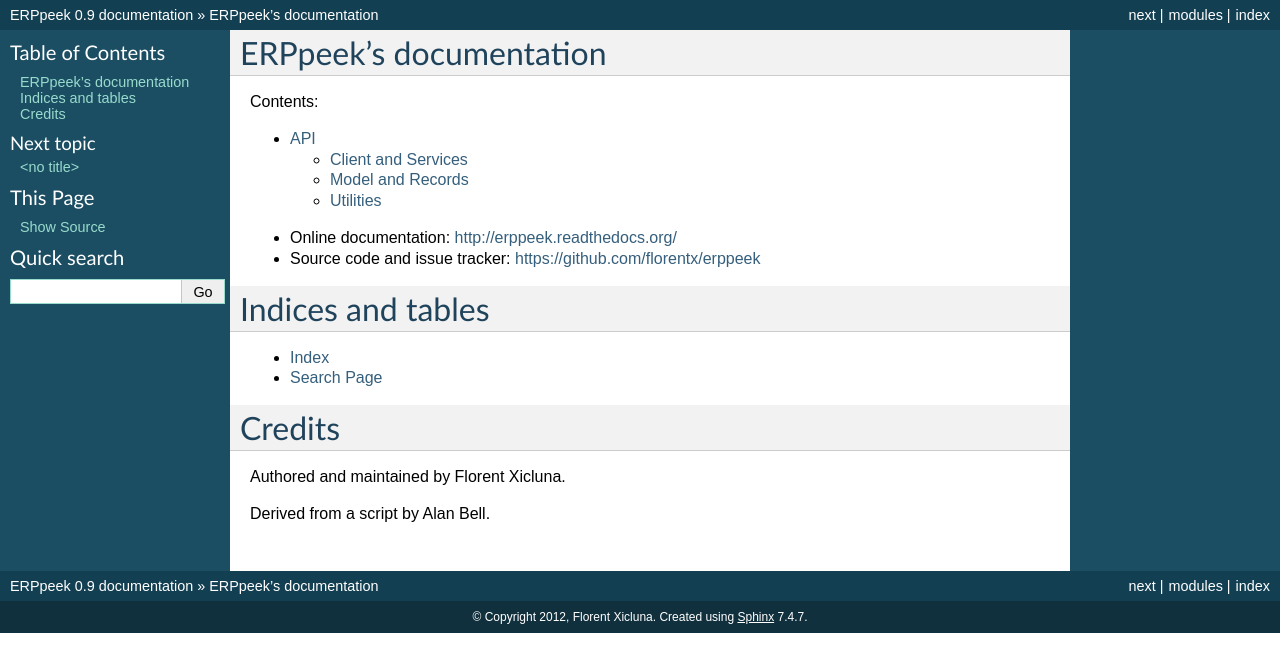
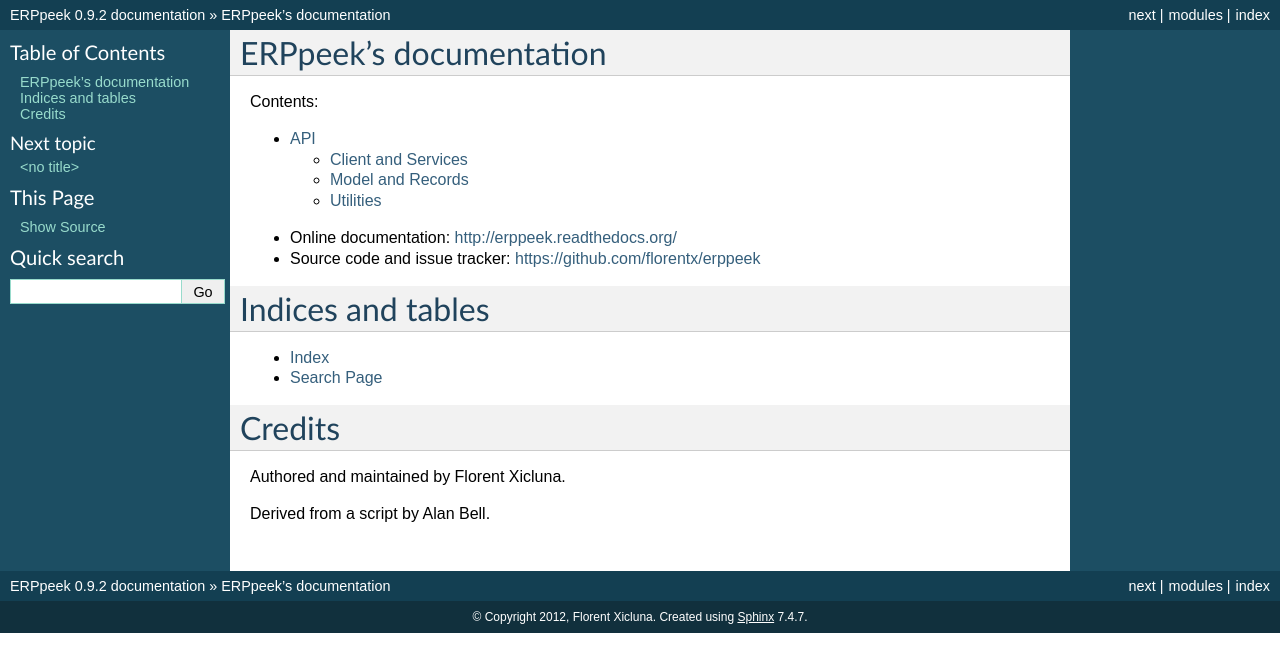
Before and after one commit to tinyerp/erppeek, a Sphinx documentation site: the page built from docs/index.rst, in a window 1280 px wide. Shown: the top 672 px of the page. Built offline with Sphinx 7.4.7, drawn with Linux system fonts in a browser that asks for light colours; some of the changed lines change nothing that is shown.

Commit message:
fix documentation version

```diff
--- a/docs/conf.py
+++ b/docs/conf.py
@@ -48,10 +48,12 @@
 # |version| and |release|, also used in various other places throughout the
 # built documents.
 #
+
+erppeek_version = __import__('erppeek').__version__.split('.')
 # The short X.Y version.
-version = '0.9'
+version = '.'.join(erppeek_version[:2])
 # The full version, including alpha/beta/rc tags.
-release = '0.9'
+release = '.'.join(erppeek_version)
 
 # The language for content autogenerated by Sphinx. Refer to documentation
 # for a list of supported languages.
```
